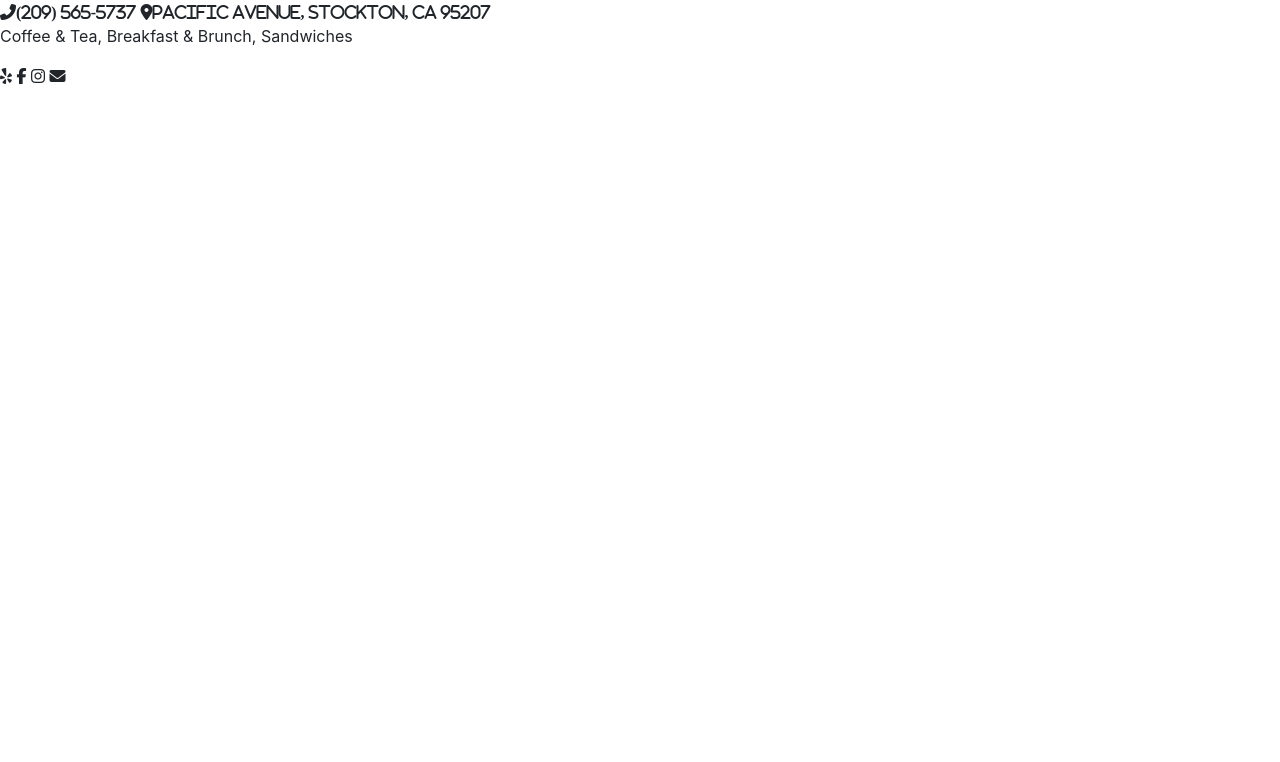
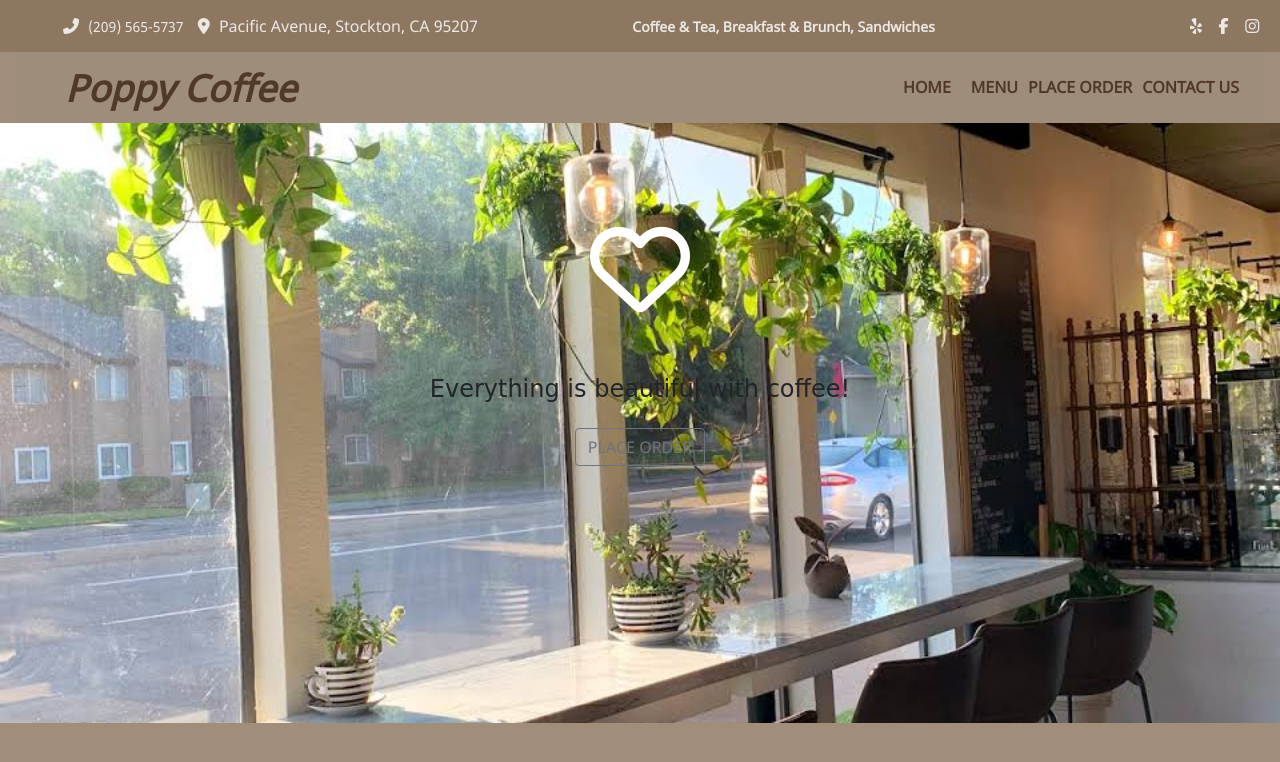
Before and after one commit to JohnCodePass/Project-4-Business-Redevelopment-Project, a plain HTML site: page index.html in a window 1280 px wide. Drawn offline with nearby package versions, Linux system fonts and the light colour scheme.

Commit message:
added image folder

```diff
--- a/css/style.css
+++ b/css/style.css
@@ -0,0 +1,156 @@
+body {
+    font-family: NotoSansRegular;
+    background-color: #8A735CCF;
+}
+
+/*----Font------*/
+
+@font-face {
+    font-family: NotoSansRegular;
+    src: url(../font/NotoSans-Regular.ttf);
+    font-weight: regular;
+}
+
+@font-face {
+    font-family: NotoSansBold;
+    src: url(../font/NotoSans-Bold.ttf);
+    font-weight: bold;
+}
+
+@font-face {
+    font-family: NotoSansItalic;
+    src: url(../font/NotoSans-Italic.ttf);
+    font-weight: italic;
+}
+
+@font-face {
+    font-family: NotoSansBoldItalic;
+    src: url(../font/NotoSans-BoldItalic.ttf);
+    font-weight: boldIitalic;
+}
+@font-face {
+    font-family: DancingRegular;
+    src: url(../font/DancingScript-Regular.ttf);
+    font-weight: regular;
+}
+@font-face {
+    font-family: DancingSemiBold;
+    src: url(../font/DancingScript-SemiBold.ttf);
+
+}
+@font-face {
+    font-family: DancingBold;
+    src: url(../font/DancingScript-Bold.ttf);
+    font-weight: bold;
+}
+@font-face {
+    font-family: DancingMedium;
+    src: url(../font/DancingScript-Medium.ttf);
+
+}
+
+/*------------------Top--------------------*/
+
+.topRow {
+    background-color: #8A735CCF;
+    padding: 1%;
+    font-family: NotoSansRegular;
+}
+
+.phoneIcon {
+    color: rgba(255, 255, 255, 0.836);
+    padding-left: 4%;
+}
+
+.phoneText {
+    color: rgba(255, 255, 255, 0.836);
+    font-size: 14px;
+    display: inline;
+    padding: 0.4%;
+}
+
+.locationIcon {
+    color: rgba(255, 255, 255, 0.836);
+    padding: 0.4%;
+}
+
+.mapText {
+    color: rgba(255, 255, 255, 0.836);
+    display: inline;
+}
+
+.topText {
+    display: inline;
+    padding-left: 12%;
+    color: rgba(255, 255, 255, 0.822);
+    font-weight: bold;
+    font-size: 14px;
+}
+
+.yelpImg {
+    color: rgba(255, 255, 255, 0.836);
+    padding-left: 20%;
+}
+
+.fbImg {
+    color: rgba(255, 255, 255, 0.836);
+    padding-left: 1%;
+}
+
+.igImg {
+    color: rgba(255, 255, 255, 0.836);
+    padding-left: 1%;
+}
+
+.email {
+    color: rgba(255, 255, 255, 0.836);
+    padding-left: 1%;
+}
+/*-----Middle Navigation------*/
+.middleNav{
+    background-color: #9e8f7f31;
+    padding-left: 4%;
+}
+.storeLogoText{
+    color: #513928;
+    font-weight: bolder;
+    font-style: oblique;
+    font-size: 37px;
+}
+.navbar-text{
+    color: #513928;
+      padding-right: 10px;
+      display: inline;
+      font-weight: bolder;
+}
+
+a:link {
+    text-decoration: none;
+
+  }
+/* mouse over link */
+a:hover {
+    color: rgb(223, 166, 62);
+    font-weight: bolder;
+  }
+
+/*---------Image--------*/
+.view{
+    background-image: url(../image/HeroImage.jpg);
+    background-size: cover;
+    background-position: center;
+    display: flex;
+    justify-content: center;
+    width: 100%;
+    height: 600px;
+
+}
+
+.heartLogo{
+    color: white;
+    font-size: 100px;
+}
+
+.subtext-header{
+    font-family: cursive;
+}
--- a/index.html
+++ b/index.html
@@ -10,7 +10,7 @@
   <link rel="stylesheet" href="https://cdn.jsdelivr.net/npm/bootstrap@4.5.3/dist/css/bootstrap.min.css"
     integrity="sha384-TX8t27EcRE3e/ihU7zmQxVncDAy5uIKz4rEkgIXeMed4M0jlfIDPvg6uqKI2xXr2" crossorigin="anonymous">
   <link rel="stylesheet" href="./css/style.css">
-    <!------Font Awesom------>
+  <!------Font Awesome------>
   <script src="https://kit.fontawesome.com/fa59bcb677.js" crossorigin="anonymous"></script>
 
   <title>Business Redevelopment</title>
@@ -18,15 +18,60 @@
 
 
 <body>
+  <!--Main Navigation-->
+  <header>
     <nav class="topRow">
-        <i class="fas fa-phone-alt phoneImg">(209) 565-5737</i>
-        <i class="fas fa-map-marker-alt mapImg">Pacific Avenue, Stockton, CA 95207</i>
+      <i class="fas fa-phone-alt phoneIcon"></i>
+      <p class="phoneText">(209) 565-5737</p>
+      <i class="fas fa-map-marker-alt locationIcon"></i>
+      <p class="mapText">Pacific Avenue, Stockton, CA 95207</i></p>
       <p class="topText">Coffee & Tea, Breakfast & Brunch, Sandwiches</p>
-        <i class="fab fa-yelp yelpImg"></i>
-        <i class="fab fa-facebook-f fbImg"></i>
-        <i class="fab fa-instagram igImg"></i>
-        <i class="fas fa-envelope email"></i>
+      <a class="yelpImg" href="https://www.yelp.com/biz/poppy-coffee-stockton"><i class="fab fa-yelp"></i></a>
+      <a class="fbImg" href="https://www.facebook.com/poppycoffee209/"><i class="fab fa-facebook-f"></i></a>
+      <a class="igImg" href="https://www.instagram.com/poppycoffee_209/?hl=en"><i class="fab fa-instagram"></i></a>
     </nav>
+
+    <!-----Middle Nav------>
+    <div class="container-fluid">
+      <nav class="navbar navbar-expand-lg middleNav">
+        <a class="storeLogoText" href="#">Poppy Coffee</a>
+        <div class="collapse navbar-collapse">
+          <ul class="navbar-nav mr-auto"> </ul>
+          <span class="navbar-text">
+            <a class="navbar-text" href="#">HOME</a>
+          </span>
+          <span>
+            <a class="navbar-text" href="#">MENU</a>
+          </span>
+          <span>
+            <a class="navbar-text" href="#">PLACE ORDER</a>
+          </span>
+          <span>
+            <a class="navbar-text" href="#">CONTACT US</a>
+          </span>
+        </div>
+      </nav>
+    </div>
+  </header>
+  <!--Navigation End-->
+
+  <!------Hero Image---------->
+  <div class="view">
+    <div class="mask rgba-gradient align-items-center">
+      <div class="container px-md-3 px-sm-0">
+        <div class="row wow fadeIn">
+          <div class="col-md-12 mb-4 white-text text-center wow fadeIn">
+            <i class="far fa-heart display-3 white-text mb-0 pt-md-5 my-5 heartLogo"></i>
+            <h4 class="subtext-header mt-2 mb-4">Everything is beautiful with coffee!</h4>
+            <button type="button" class="btn btn-outline-secondary placeOrderBtn">PLACE ORDER</button>
+          </div>
+        </div>
+      </div>
+    </div>
+  </div>
+
+
+
 
 
 
```
Also changed, not shown: image/AVOCADO.jpg (added), image/BREW.jpg (added), image/COFFEE GLASS.jpg (added), image/COFFEE.jpg (added), image/HeroImage.jpg (added), image/MENU.jpg (added), image/MORNING.jpg (added), image/RELAX.jpg (added), image/SANDWICH SALAD.jpg (added), image/SHOP.jpg (added), image/TEAANDCOFFEE.jpg (added), image/o.jpg (added), image/tea.jpg (added), image/waffles.jpg (added). Lines whose indentation alone changed are shown as unchanged.
